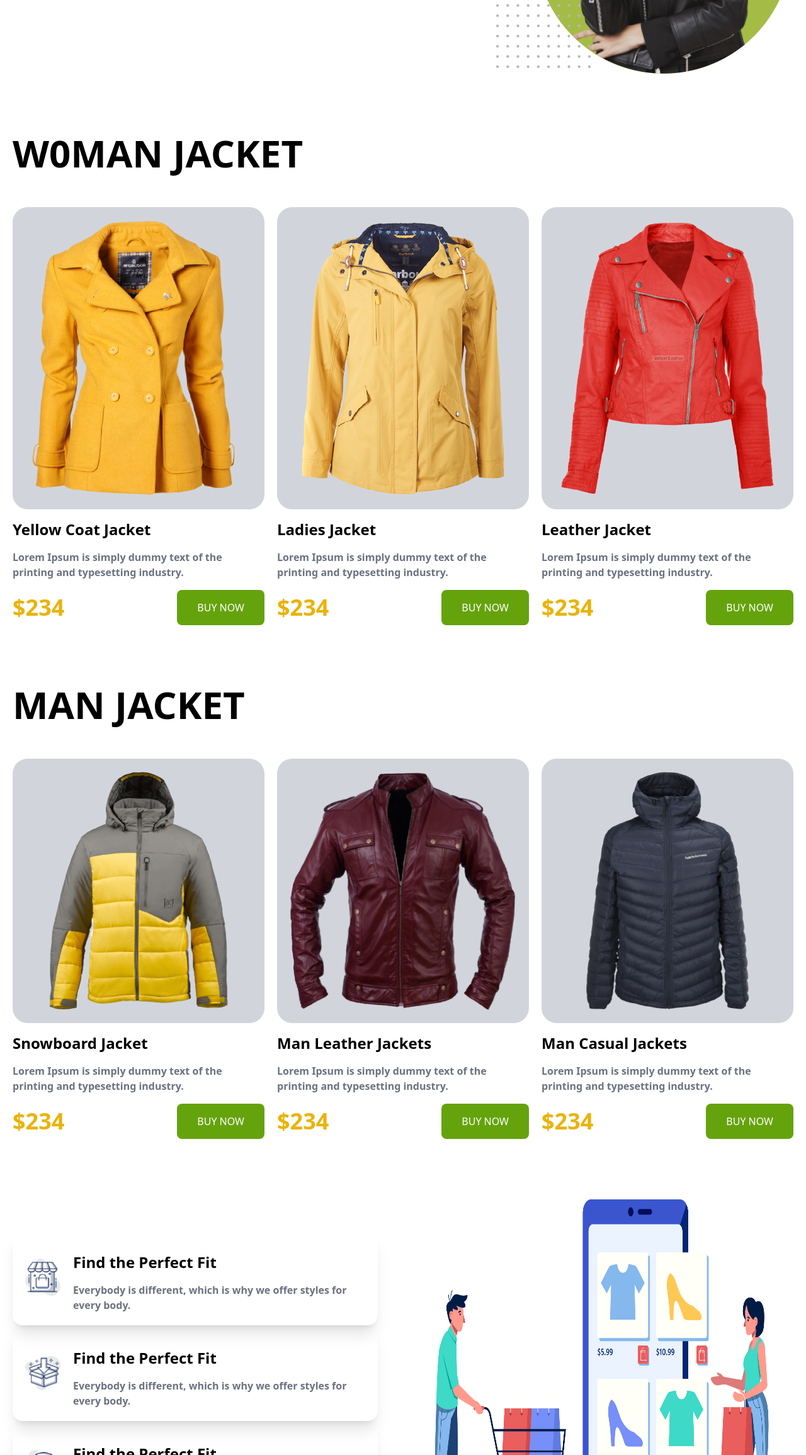
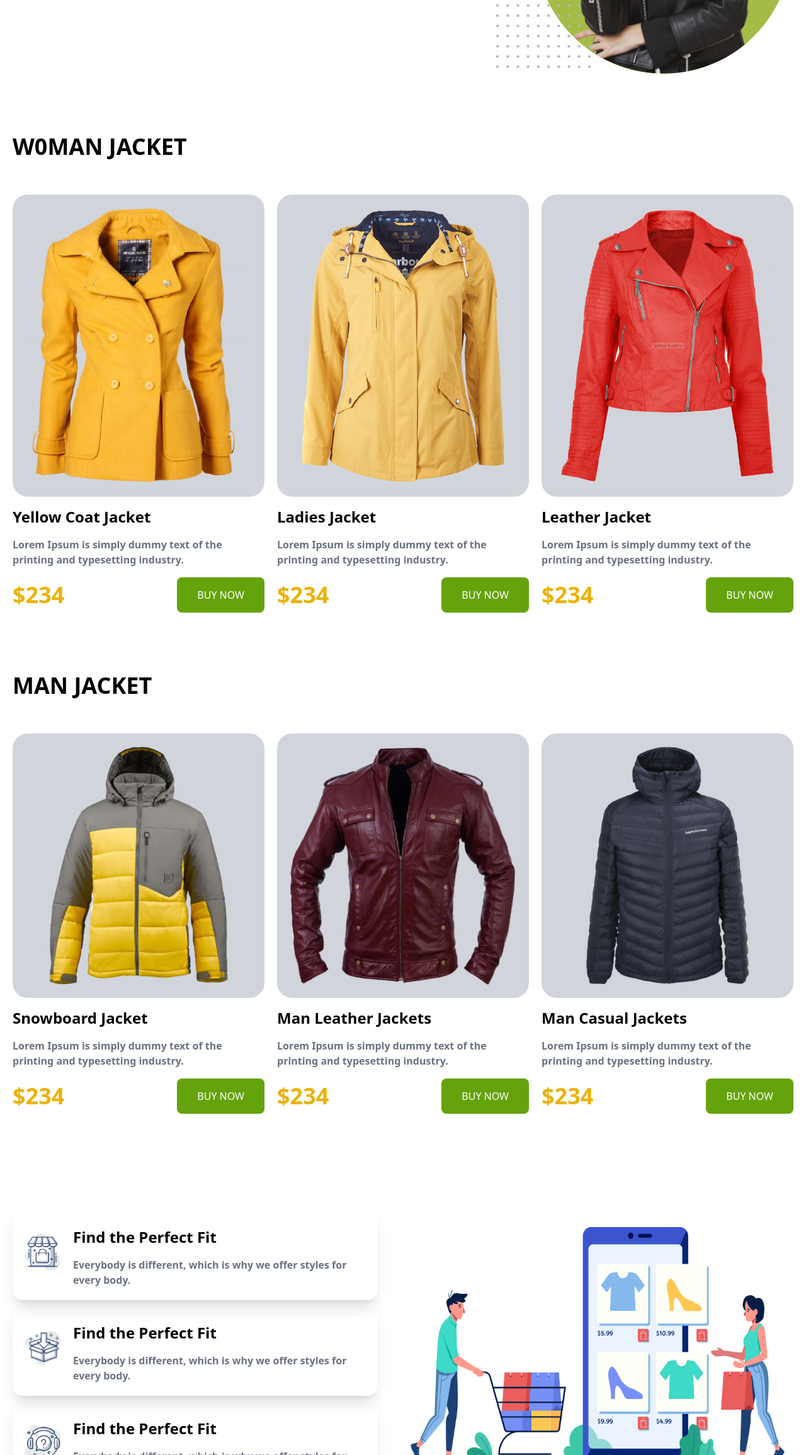
Before and after one commit to Imranhasanrimon/first-tailwind-project, a website built with Vite: page index.html in a window 1280 px wide. Shown: the part 489-2800 px from the top of the page at 63% size. Built offline with nearby package versions, Linux system fonts and the light colour scheme.

Commit message:
changing text size and image size

```diff
--- a/index.html
+++ b/index.html
@@ -37,7 +37,7 @@
     <main>
         <!-- woman jacket section  -->
         <section class="my-24 px-5 md:px-0">
-            <h2 class="uppercase text-4xl md:text-6xl text-center md:text-left font-bold my-14">W0Man Jacket</h2>
+            <h2 class="uppercase text-2xl md:text-4xl text-center md:text-left font-bold my-14">W0Man Jacket</h2>
             <div class="flex flex-col md:flex-row  gap-10 md:gap-5">
                 <div>
                     <img class="bg-gray-300 p-5 rounded-3xl mx-auto" src="./assets/images/cloths/jacket-1.png" alt="">
@@ -73,7 +73,7 @@
         </section>
         <!-- man jacket section  -->
         <section class="my-24 px-5 md:px-0">
-            <h2 class="uppercase text-4xl md:text-6xl text-center md:text-left font-bold my-14">Man Jacket</h2>
+            <h2 class="uppercase text-2xl md:text-4xl text-center md:text-left font-bold my-14">Man Jacket</h2>
             <div class="flex flex-col md:flex-row  gap-10 md:gap-5">
                 <div>
                     <img class="bg-gray-300 p-5 rounded-3xl " src="./assets/images/cloths/jacket-4.png" alt="">
@@ -108,8 +108,8 @@
             </div>
         </section>
         <!-- service section  -->
-        <section class="my-20 md:flex md:flex-row-reverse md:gap-10">
-            <img class="md:w-1/2" src="./assets/images/shopping/shopping.png" alt="">
+        <section class="my-20 md:flex md:flex-row-reverse md:items-center md:gap-10">
+            <img class="md:w-1/2 md:h-96" src="./assets/images/shopping/shopping.png" alt="">
             <div class="text-center my-12 ">
                 <div class="shadow-xl p-5 rounded-2xl md:flex md:gap-5 md:items-center md:text-left">
                     <img class="w-14 mx-auto" src="./assets/images/icons/house.png" alt="">
```
